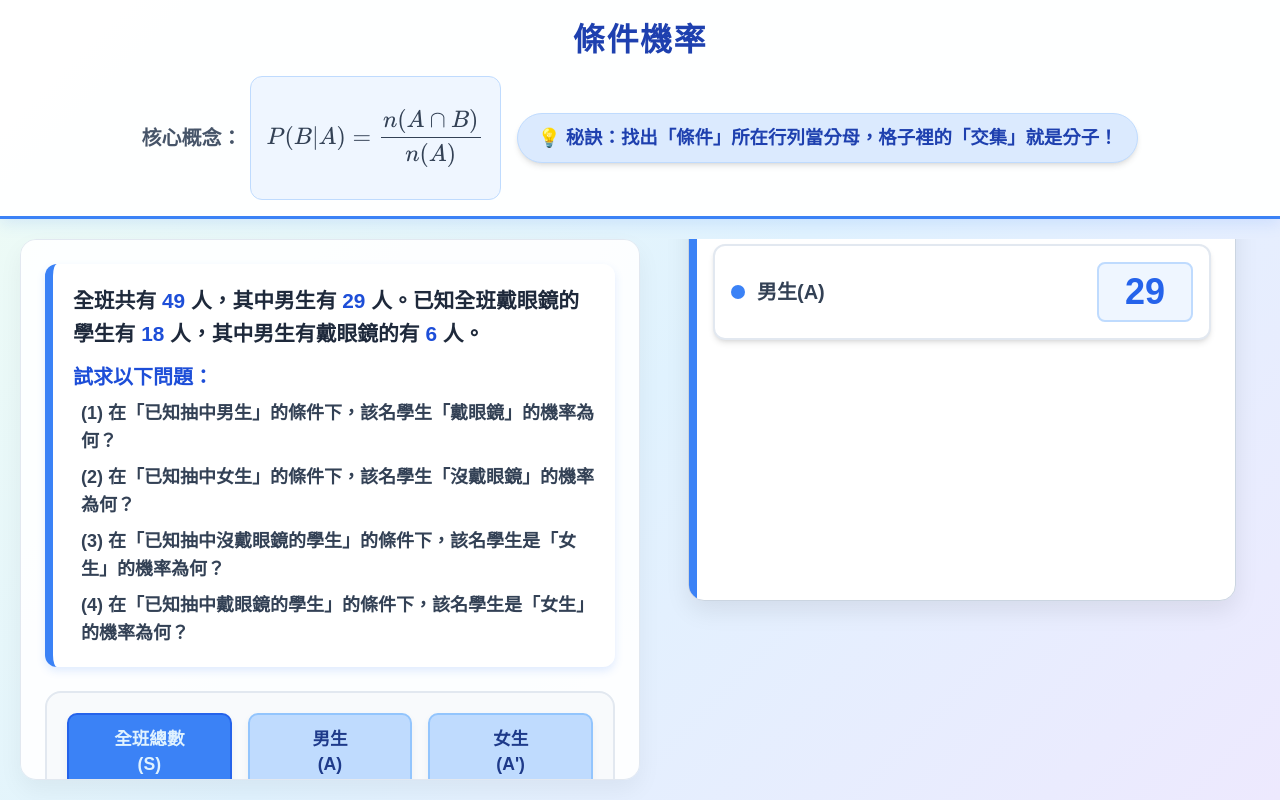
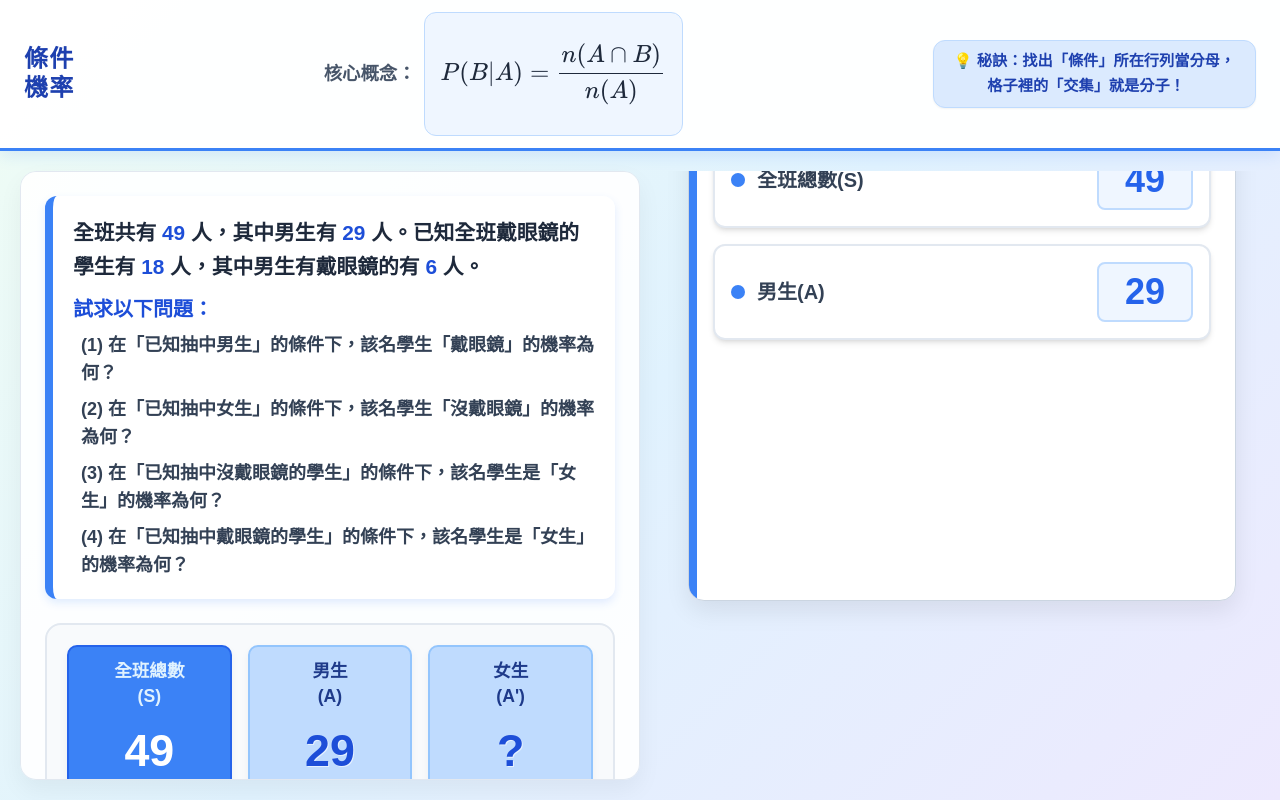
Before and after one commit to leoliyuehchen/fhutoumathB4CH2201, a plain HTML site: page index.html in a window 1280 px wide. Drawn offline with nearby package versions, Linux system fonts and the light colour scheme.

Commit message:
Update index.html

```diff
--- a/index.html
+++ b/index.html
@@ -19,23 +19,21 @@
       color: #1e293b; height: 100vh; overflow: hidden;
     }
 
-    /* --- 頂部導覽區 (大字版) --- */
+    /* --- 頂部導覽區 (左中右三欄排版) --- */
     .top-header {
       flex-shrink: 0; background: rgba(255, 255, 255, 0.95);
-      border-bottom: 3px solid #3b82f6; padding: 16px 24px;
-      box-shadow: 0 4px 15px rgba(59, 130, 246, 0.15); z-index: 50; display: flex; flex-direction: column; align-items: center; gap: 12px;
+      border-bottom: 3px solid #3b82f6; padding: 12px 24px;
+      box-shadow: 0 4px 15px rgba(59, 130, 246, 0.15); z-index: 50;
+      display: flex; flex-direction: row; align-items: center; justify-content: space-between; gap: 16px; flex-wrap: wrap;
     }
-    .app-title { font-size: 2rem; font-weight: 900; color: #1e40af; letter-spacing: 0.05em; margin: 0; }
-
-    .theory-box { display: flex; flex-direction: column; align-items: center; gap: 8px; }
-    .theory-content { display: flex; gap: 16px; font-size: 1.2rem; color: #334155; align-items: center; flex-wrap: wrap; justify-content: center; }
+    .app-title { font-size: 1.5rem; font-weight: 900; color: #1e40af; letter-spacing: 0.05em; margin: 0; line-height: 1.2; text-align: center; flex-shrink: 0;}
 
     /* --- 雙欄佈局核心 --- */
     .app-wrapper { display: flex; flex-direction: column; height: 100vh; overflow: hidden; }
     .content-wrapper { flex: 1; display: flex; flex-direction: column; overflow: hidden; max-width: 1600px; margin: 0 auto; width: 100%; position: relative; }
     @media (min-width: 768px) { .content-wrapper { flex-direction: row; padding: 20px; gap: 24px; } }
 
-    /* 左側面板 - 放寬高度與捲動 */
+    /* 左側面板 - 允許滾動以查看下方的全知之眼 */
     .left-panel {
       flex-shrink: 0; padding: 24px; background: rgba(255, 255, 255, 0.9);
       border-radius: 16px; z-index: 40;
@@ -46,7 +44,7 @@
     /* 右側面板 */
     .right-panel { flex: 1; padding: 24px; overflow-y: auto; padding-bottom: 150px; scroll-behavior: smooth; background: transparent; }
 
-    /* --- 元件樣式 (字體放大) --- */
+    /* --- 元件樣式 (字體微調放大) --- */
     .problem-card {
       background: #ffffff; border-left: 8px solid #3b82f6; border-radius: 12px;
       padding: 20px; box-shadow: 0 4px 8px rgba(59, 130, 246, 0.15);
@@ -105,9 +103,9 @@
     .hint-highlight { outline: 5px solid #1e293b !important; outline-offset: 3px; transform: scale(1.04); z-index: 18; box-shadow: 0 0 25px rgba(0,0,0,0.4); }
     .highlight-ans { transform: scale(1.08); outline: 6px solid #10b981 !important; outline-offset: 3px; z-index: 25; box-shadow: 0 0 35px rgba(16, 185, 129, 0.6); }
 
-    /* --- 動態等號與加號 (放大版) --- */
+    /* --- 動態等號與加號 (百分比定位，保證置中且能轉向) --- */
     .math-sign {
-      position: absolute; font-size: 4.5rem; font-weight: 900; color: #db2777;
+      position: absolute; font-size: 4rem; font-weight: 900; color: #db2777;
       display: flex; justify-content: center; align-items: center;
       z-index: 20; opacity: 0; pointer-events: none; transition: all 0.3s ease;
       text-shadow: 0 0 10px white, 0 0 20px white, 0 0 30px white;
@@ -117,7 +115,7 @@
     /* 垂直等號轉 90 度 */
     .rotate-90 { transform: translate(-50%, -50%) rotate(90deg) !important; }
 
-    /* 打勾徽章 (加大) */
+    /* 打勾徽章 */
     .union-check { position: absolute; right: -8px; top: -8px; color: white; font-size: 1.4rem; font-weight: bold; background: #10b981; border-radius: 50%; width: 32px; height: 32px; display: flex; align-items: center; justify-content: center; box-shadow: 0 3px 8px rgba(0,0,0,0.4); z-index: 40; animation: popIn 0.3s ease-out forwards; border: 3px solid white; }
 
     /* --- 步驟卡片與互動 (大框版) --- */
@@ -147,7 +145,7 @@
     .btn-hint { background: #fef08a; color: #9a3412; border: 2px solid #fde047; font-size: 1.1rem; padding: 6px 12px; }
     .btn-hint:hover:not(:disabled) { background: #fde047; color: #713f12; }
 
-    /* 11大視角按鈕 (大按鍵版) */
+    /* 11大視角按鈕 */
     .val-btn { font-size: 1.05rem; padding: 8px 4px; border-width: 2px; border-radius: 10px; width: 100%; text-align: center; background: white; font-weight: bold; transition: all 0.2s; cursor: pointer; }
   </style>
 </head>
@@ -155,14 +153,15 @@
 
 <div class="app-wrapper">
   <div class="top-header">
-    <h1 class="app-title">條件機率</h1>
-    <div class="theory-box" id="theoryBox">
-      <div class="theory-content">
-        <div class="flex items-center"><span class="text-slate-600 font-black text-xl">核心概念：</span><span class="inline-block bg-blue-50 px-4 py-2 rounded-xl border border-blue-200 font-bold ml-2 text-xl">$$P(B|A) = \frac{n(A \cap B)}{n(A)}$$</span></div>
-        <div class="text-[1.15rem] text-blue-800 bg-blue-100 px-5 py-2.5 rounded-full font-bold border border-blue-200 shadow-md">
-          💡 秘訣：找出「條件」所在行列當分母，格子裡的「交集」就是分子！
+    <h1 class="app-title">條件<br>機率</h1>
+    <div class="flex-1 flex justify-center items-center">
+        <div class="flex items-center">
+            <span class="text-slate-600 font-black text-[1.15rem]">核心概念：</span>
+            <span class="inline-block bg-blue-50 px-4 py-1.5 rounded-xl border border-blue-200 font-bold ml-2 text-[1.3rem]">$$P(B|A) = \frac{n(A \cap B)}{n(A)}$$</span>
         </div>
-      </div>
+    </div>
+    <div class="text-[0.95rem] text-blue-800 bg-blue-100 px-5 py-2 rounded-xl font-bold border border-blue-200 shadow-sm leading-relaxed whitespace-nowrap text-left">
+      💡 秘訣：找出「條件」所在行列當分母，<br>&nbsp;&nbsp;&nbsp;&nbsp;&nbsp;&nbsp;&nbsp;&nbsp;格子裡的「交集」就是分子！
     </div>
   </div>
 
@@ -467,7 +466,7 @@
                 document.getElementById('setWatchList').innerHTML += `<li><span class="font-black text-rose-700 text-xl">事件 B：${currentProbMeta.eventB_name}</span><br> = { ${currentProbMeta.eventB_ans.map(i=>currentProbMeta.setSpace[i]).join(', ')} }</li>`;
                 renderSetSelection(getStepId(), getStepTitle(`求交集`), currentProbMeta.eventInt_name, currentProbMeta.eventInt_ans,
                 () => {
-                    document.getElementById('setWatchList').innerHTML += `<li><span class="font-black text-purple-700 text-xl">交集：${currentProbMeta.eventInt_name}</span><br> = { ${currentProbMeta.eventInt_ans.map(i=>currentProbMeta.setSpace[i]).join(', ')} }</li>`;
+                    document.getElementById('setWatchList').innerHTML += `<li><span class="font-bold text-purple-700 text-xl">交集：${currentProbMeta.eventInt_name}</span><br> = { ${currentProbMeta.eventInt_ans.map(i=>currentProbMeta.setSpace[i]).join(', ')} }</li>`;
                     if(window.MathJax) MathJax.typesetPromise(); renderNextQuestion();
                 });
             });
```
